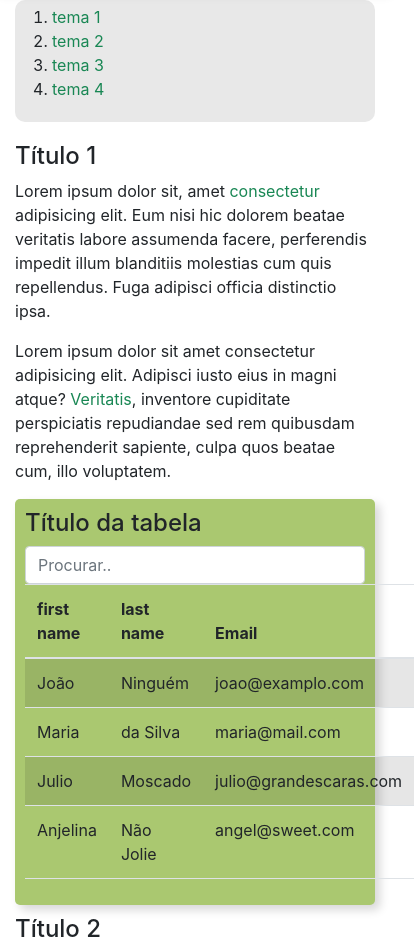
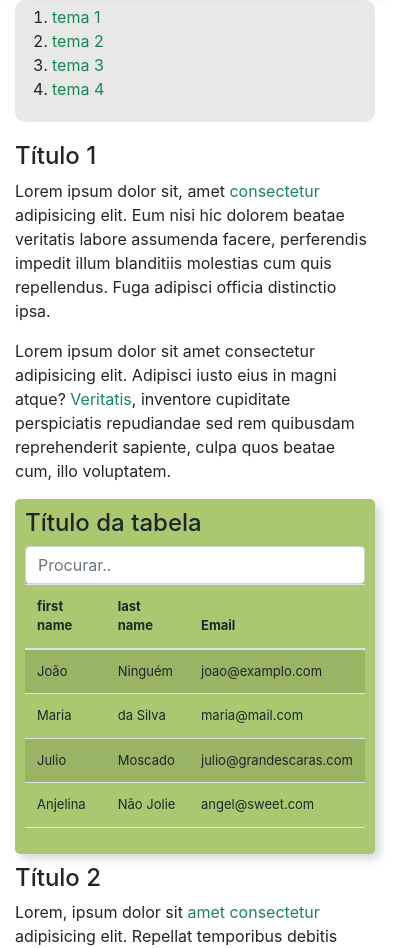
Before and after one commit to WillamiFerreira/Trabalho-final-PWF, a plain HTML site: page index.html in a window 390 px wide. Shown: the part 80-1028 px from the top of the page, 414 px wide, since content can reach past the window. Drawn offline with nearby package versions, Linux system fonts and the light colour scheme.

Commit message:
font-size fixed

```diff
--- a/style.css
+++ b/style.css
@@ -136,4 +136,8 @@ img{
     .link-area{
         background-color:var(--white-1);
     }
+    table{
+        font-size: small;
+
+    }
 }
```
